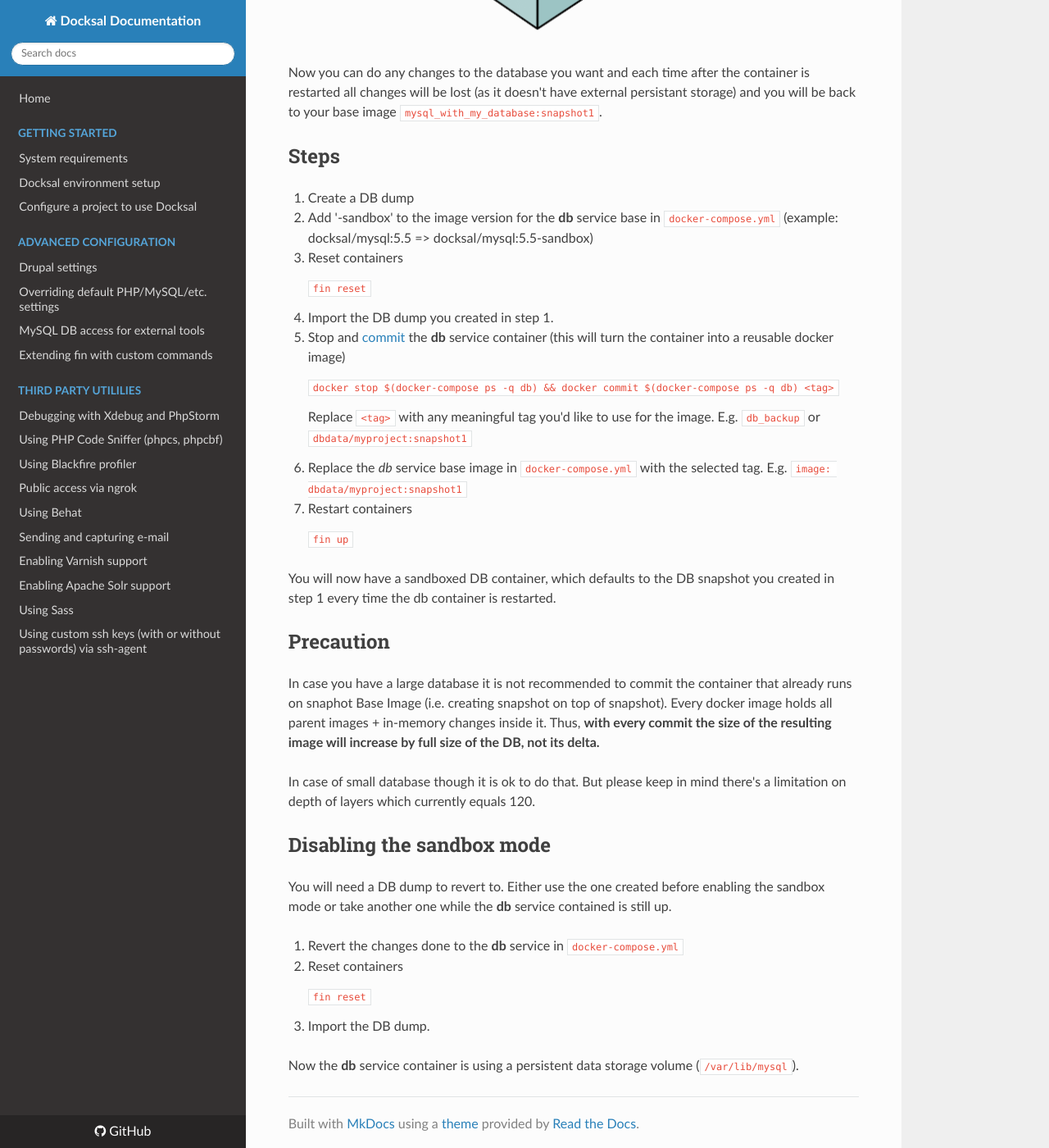
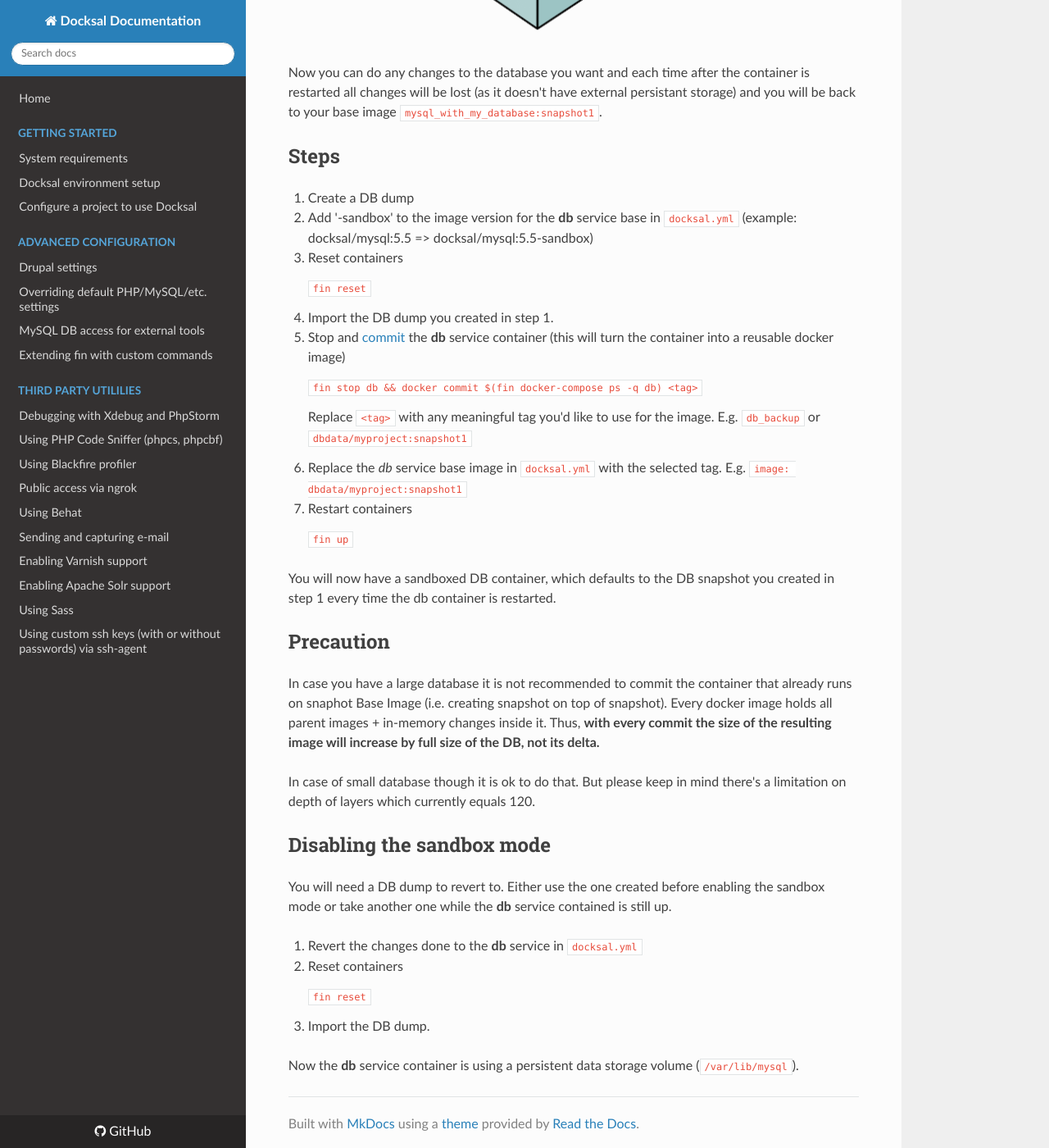
Before and after one commit to docksal/docksal, an MkDocs documentation site: the page built from docs/db-sandbox.md, in a window 1280 px wide and 1400 px high, scrolled down 1995 px. Shown: the whole window at 82% size. Built offline with MkDocs 1.6.1, drawn with Linux system fonts in a browser that asks for light colours; nearby versions of some CDN libraries; old or Windows-style settings are respelled for this version of MkDocs; some of the changed text lies outside the part shown.

Commit message:
Replace old references in db-sanbox.md

````diff
--- a/docs/db-sandbox.md
+++ b/docs/db-sandbox.md
@@ -16,7 +16,7 @@ Follow instructions below to get started.
 
 In Docker terminology, a read-only [Layer](https://docs.docker.com/terms/layer/#layer) is called an image. In a traditional setup you would use the stock [mysql image](https://registry.hub.docker.com/_/mysql/) as the base image for your DB container.
 
-:page_facing_up: docker-compose.yml
+:page_facing_up: docksal.yml
 ```yml
 # DB node
 db:
@@ -33,7 +33,7 @@ The stock [mysql image](https://registry.hub.docker.com/_/mysql/) defines a data
 To make the sandbox DB mode possible we have to remove this permanent storage volume from the image (this is done be using a fork of the image), import the DB and commit the container as a new image with `docker commit` command.
 The new image will include the base image plus all in-memory changes made i.e. your DB snapshot. It is then used as the base image for the DB node going forward.
 
-:page_facing_up: docker-compose.yml
+:page_facing_up: docksal.yml
 ```yml
 # DB node
 db:
@@ -48,7 +48,7 @@ Now you can do any changes to the database you want and each time after the cont
 ## Steps
 
 1. Create a DB dump
-2. Add '-sandbox' to the image version for the **db** service base in `docker-compose.yml` (example: docksal/mysql:5.5 => docksal/mysql:5.5-sandbox)
+2. Add '-sandbox' to the image version for the **db** service base in `docksal.yml` (example: docksal/mysql:5.5 => docksal/mysql:5.5-sandbox)
 3. Reset containers
 
     `fin reset`
@@ -56,11 +56,11 @@ Now you can do any changes to the database you want and each time after the cont
 4. Import the DB dump you created in step 1.
 5. Stop and [commit](https://docs.docker.com/reference/commandline/cli/#commit) the **db** service container (this will turn the container into a reusable docker image)
 
-    `docker stop $(docker-compose ps -q db) && docker commit $(docker-compose ps -q db) <tag>`
+    `fin stop db && docker commit $(fin docker-compose ps -q db) <tag>`
 
     Replace `<tag>` with any meaningful tag you'd like to use for the image. E.g. `db_backup` or `dbdata/myproject:snapshot1`
 
-6. Replace the *db* service base image in `docker-compose.yml` with the selected tag. E.g. `image: dbdata/myproject:snapshot1`
+6. Replace the *db* service base image in `docksal.yml` with the selected tag. E.g. `image: dbdata/myproject:snapshot1`
 8. Restart containers
 
     `fin up`
@@ -78,7 +78,7 @@ In case of small database though it is ok to do that. But please keep in mind th
 You will need a DB dump to revert to.
 Either use the one created before enabling the sandbox mode or take another one while the **db** service contained is still up.
 
-1. Revert the changes done to the **db** service in `docker-compose.yml`
+1. Revert the changes done to the **db** service in `docksal.yml`
 2. Reset containers
 
     `fin reset`
````
